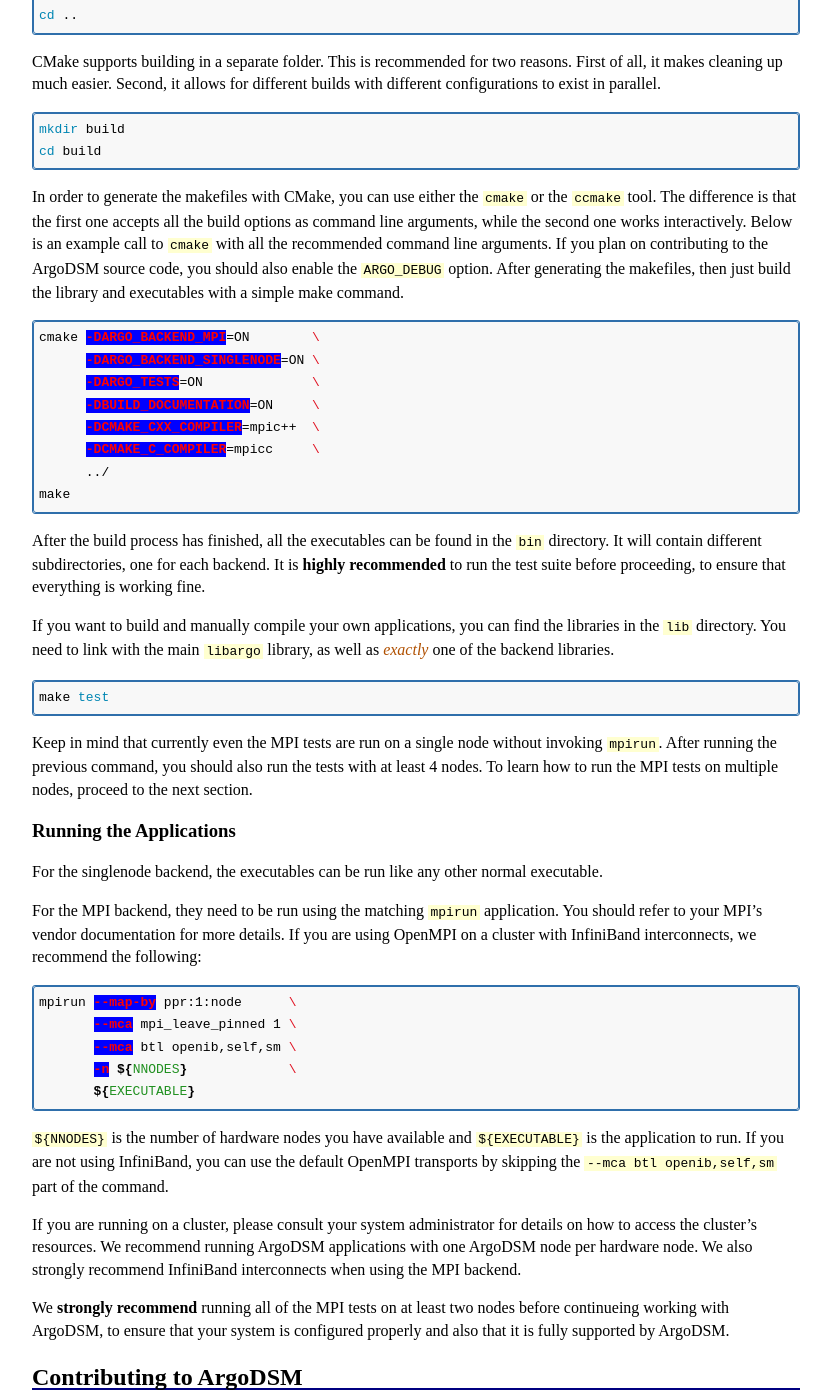
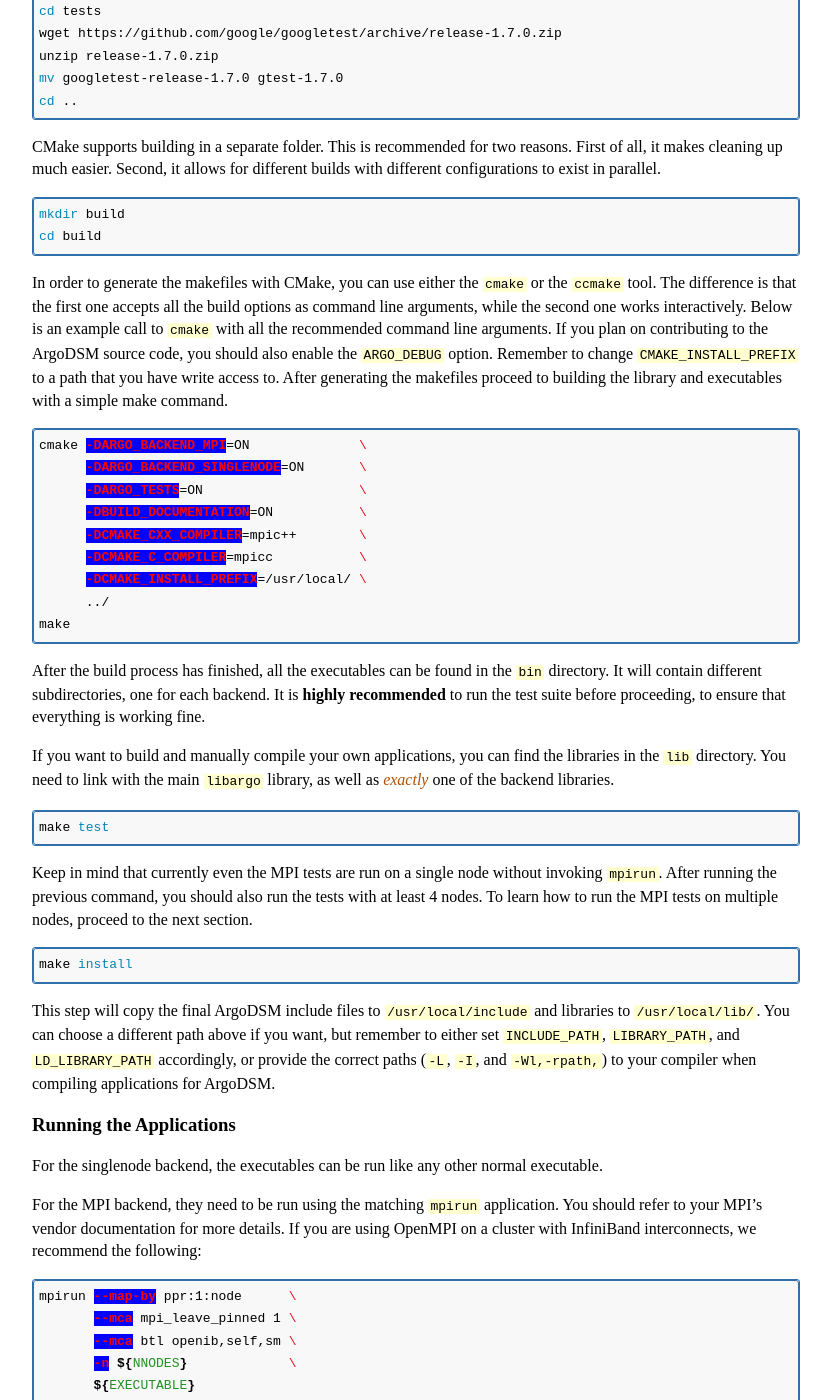
Before and after one commit to wimvanderbauwhede/argodsm, a Jekyll site: the page built from docs/index.md, in a window 1280 px wide and 1400 px high, scrolled down 1261 px. Shown: the whole window, without its empty margins (224-1055 px from the left). Built offline with Jekyll 4.4.1, drawn with Linux system fonts in a browser that asks for light colours; some of the changed text lies outside the part shown.

Commit message:
document installation and shared library usage
The documentation so far simply ignored the use of `make install`, which
has now been added. Also the phrasing has been adjusted to make more
explicit what is required, especially since we are now using shared
libraries instead of static libraries.

````diff
--- a/docs/index.md
+++ b/docs/index.md
@@ -30,6 +30,8 @@
 
 ### Building ArgoDSM
 
+Note: adjust the below commands to your needs, especially `CMAKE_INSTALL_PREFIX`.
+
 ``` bash
 git clone https://github.com/etascale/argodsm.git
 cd argodsm
@@ -40,15 +42,17 @@
 cd ..
 mkdir build
 cd build
-cmake -DARGO_BACKEND_MPI=ON        \
-      -DARGO_BACKEND_SINGLENODE=ON \
-      -DARGO_TESTS=ON              \
-      -DBUILD_DOCUMENTATION=ON     \
-      -DCMAKE_CXX_COMPILER=mpic++  \
-      -DCMAKE_C_COMPILER=mpicc     \
+cmake -DARGO_BACKEND_MPI=ON              \
+      -DARGO_BACKEND_SINGLENODE=ON       \
+      -DARGO_TESTS=ON                    \
+      -DBUILD_DOCUMENTATION=ON           \
+      -DCMAKE_CXX_COMPILER=mpic++        \
+      -DCMAKE_C_COMPILER=mpicc           \
+      -DCMAKE_INSTALL_PREFIX=/usr/local/ \
       ../
 make
 make test
+make install
 ```
 
 Initially, you need to get the ArgoDSM sources. If you already have a tarball,
@@ -86,16 +90,18 @@
 options as command line arguments, while the second one works interactively.
 Below is an example call to `cmake` with all the recommended command line
 arguments. If you plan on contributing to the ArgoDSM source code, you should
-also enable the `ARGO_DEBUG` option. After generating the makefiles, then just
-build the library and executables with a simple make command.
+also enable the `ARGO_DEBUG` option. Remember to change `CMAKE_INSTALL_PREFIX`
+to a path that you have write access to. After generating the makefiles proceed
+to building the library and executables with a simple make command.
 
 ``` bash
-cmake -DARGO_BACKEND_MPI=ON        \
-      -DARGO_BACKEND_SINGLENODE=ON \
-      -DARGO_TESTS=ON              \
-      -DBUILD_DOCUMENTATION=ON     \
-      -DCMAKE_CXX_COMPILER=mpic++  \
-      -DCMAKE_C_COMPILER=mpicc     \
+cmake -DARGO_BACKEND_MPI=ON              \
+      -DARGO_BACKEND_SINGLENODE=ON       \
+      -DARGO_TESTS=ON                    \
+      -DBUILD_DOCUMENTATION=ON           \
+      -DCMAKE_CXX_COMPILER=mpic++        \
+      -DCMAKE_C_COMPILER=mpicc           \
+      -DCMAKE_INSTALL_PREFIX=/usr/local/ \
       ../
 make
 ```
@@ -117,6 +123,16 @@
 invoking `mpirun`. After running the previous command, you should also run the
 tests with at least 4 nodes. To learn how to run the MPI tests on multiple
 nodes, proceed to the next section.
+
+``` bash
+make install
+```
+
+This step will copy the final ArgoDSM include files to `/usr/local/include` and
+libraries to `/usr/local/lib/`. You can choose a different path above if you
+want, but remember to either set `INCLUDE_PATH`, `LIBRARY_PATH`, and
+`LD_LIBRARY_PATH` accordingly, or provide the correct paths (`-L`, `-I`, and
+`-Wl,-rpath,`) to your compiler when compiling applications for ArgoDSM.
 
 ### Running the Applications
 
````
Also changed, not shown: docs/tutorial.md (+10 -9 lines).
